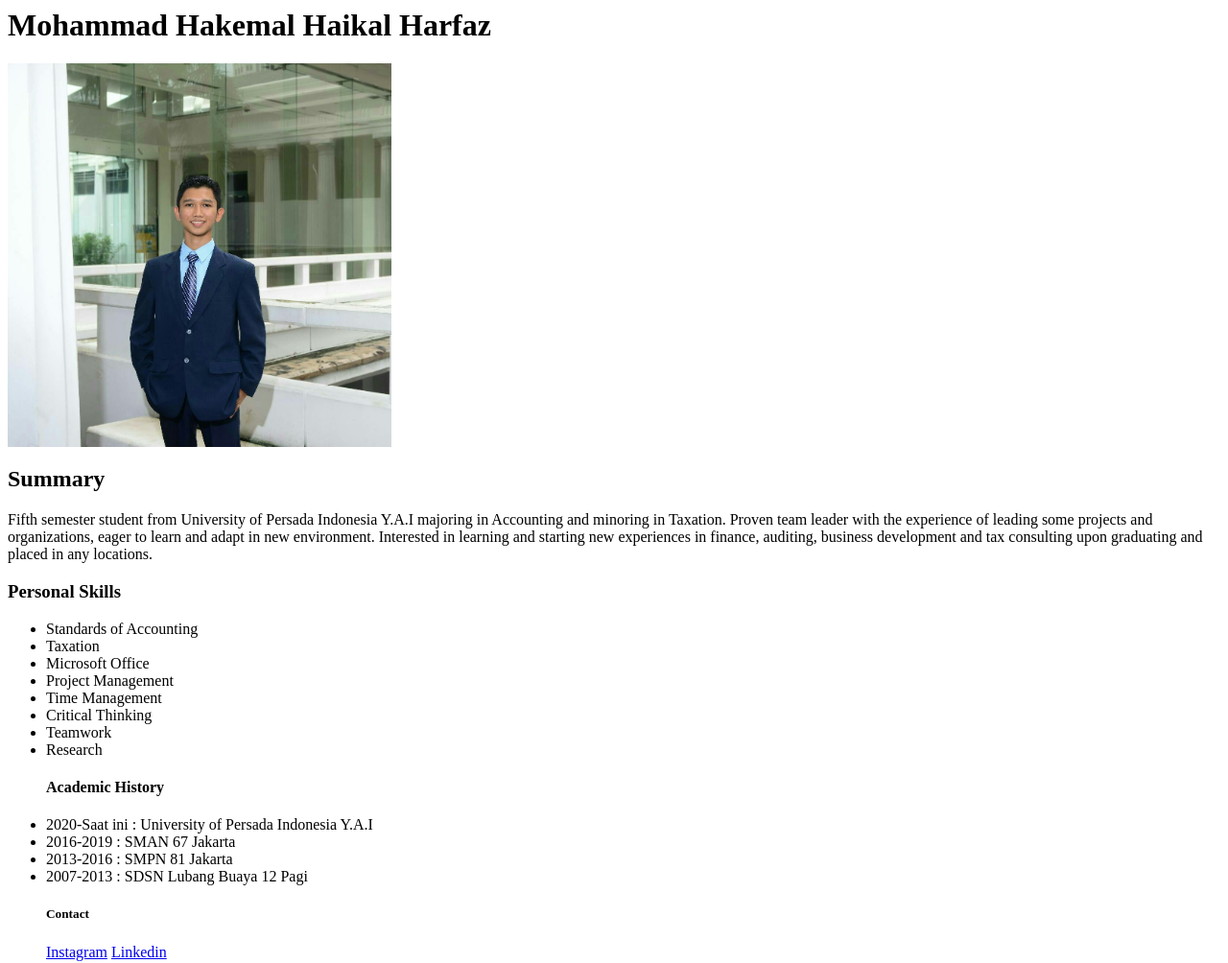
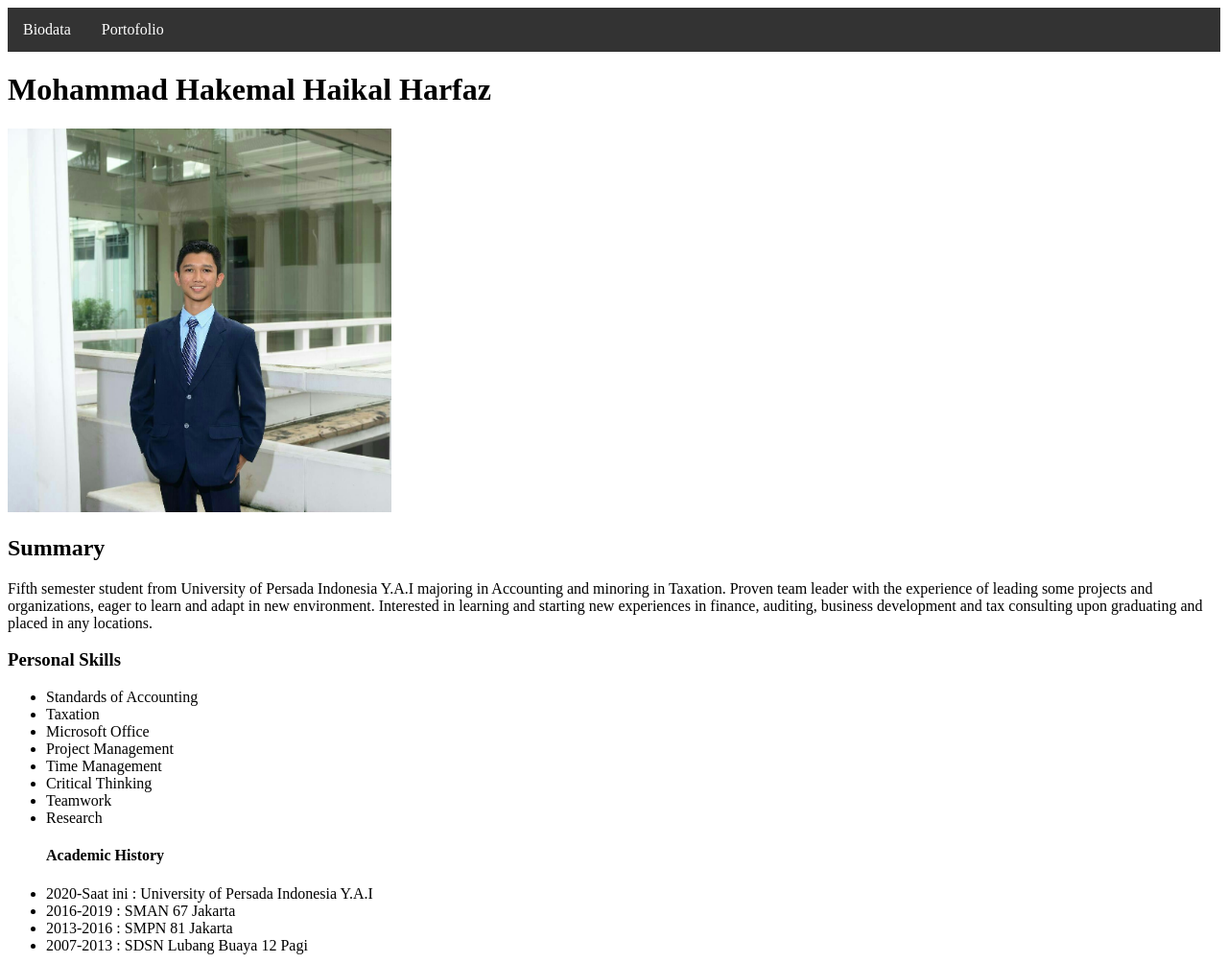
Before and after one commit to hakemalhaikal/web-basic-seal, a plain HTML site: page index.html in a window 1280 px wide. Shown: the top 1004 px of the page at 96% size. Drawn offline with Linux system fonts and the light colour scheme.

Commit message:
add menu

```diff
--- a/biodata.html
+++ b/index.html
@@ -1,3 +1,45 @@
+<!DOCTYPE html>
+<html lang="en">
+<head>
+    <meta charset="UTF-8">
+    <meta http-equiv="X-UA-Compatible" content="IE=edge">
+    <meta name="viewport" content="width=device-width, initial-scale=1.0">
+    <title>Biodata</title>
+    <style>
+        .nav ul {
+          list-style-type: none;
+          margin: 0;
+          padding: 0;
+          overflow: hidden;
+          background-color: #333;
+        }
+
+        .nav li {
+          float: left;
+        }
+
+        .nav li a {
+          display: block;
+          color: white;
+          text-align: center;
+          padding: 14px 16px;
+          text-decoration: none;
+        }
+
+        .nav li a:hover {
+          background-color: #111;
+        }
+    </style>
+</head>
+<body>
+  <div class="nav">
+    <ul>
+        <li><a href="index.html">Biodata</a></li>
+        <li><a href="portofolio.html">Portofolio</a></li>
+    </ul>
+    </div>
+</body>
+</html>
 <html>
     <body>
         <h1>Mohammad Hakemal Haikal Harfaz</h1>
```
Also changed, not shown: portofolio.html (+32 -1 lines).
